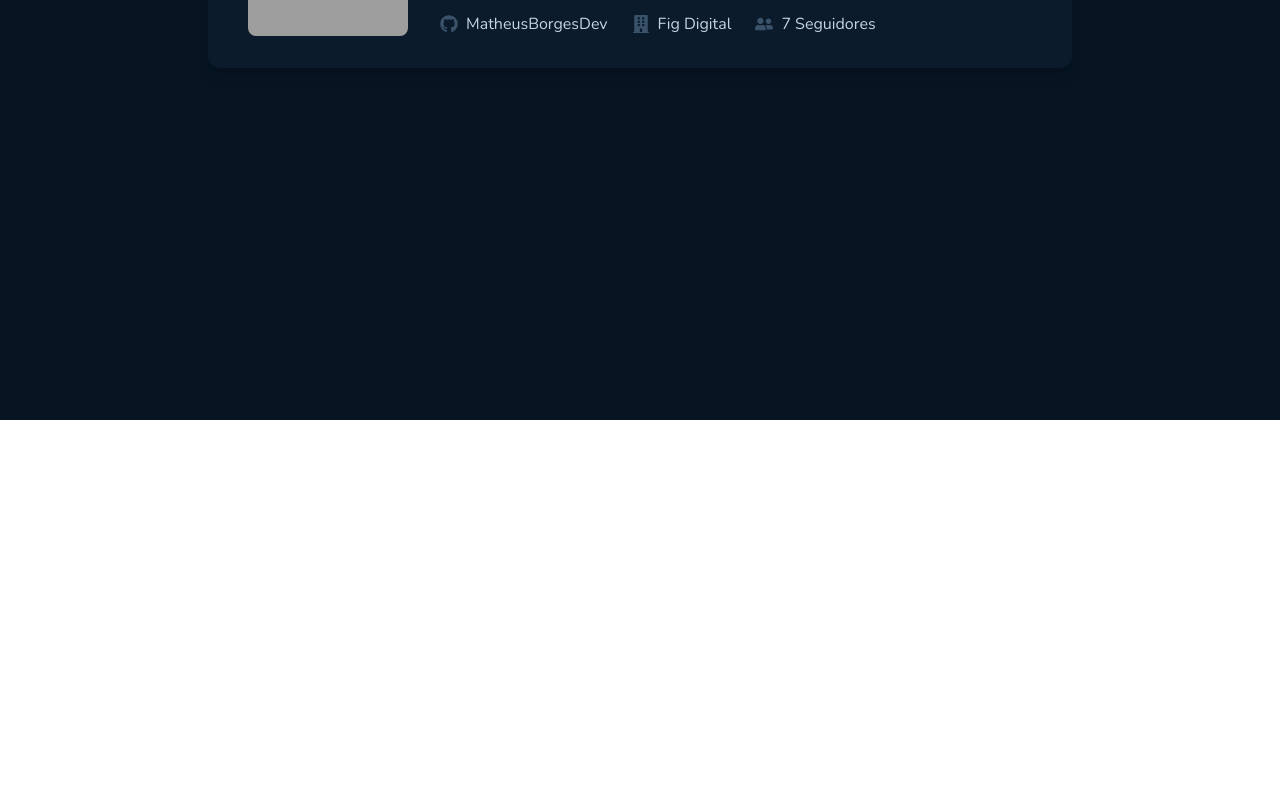
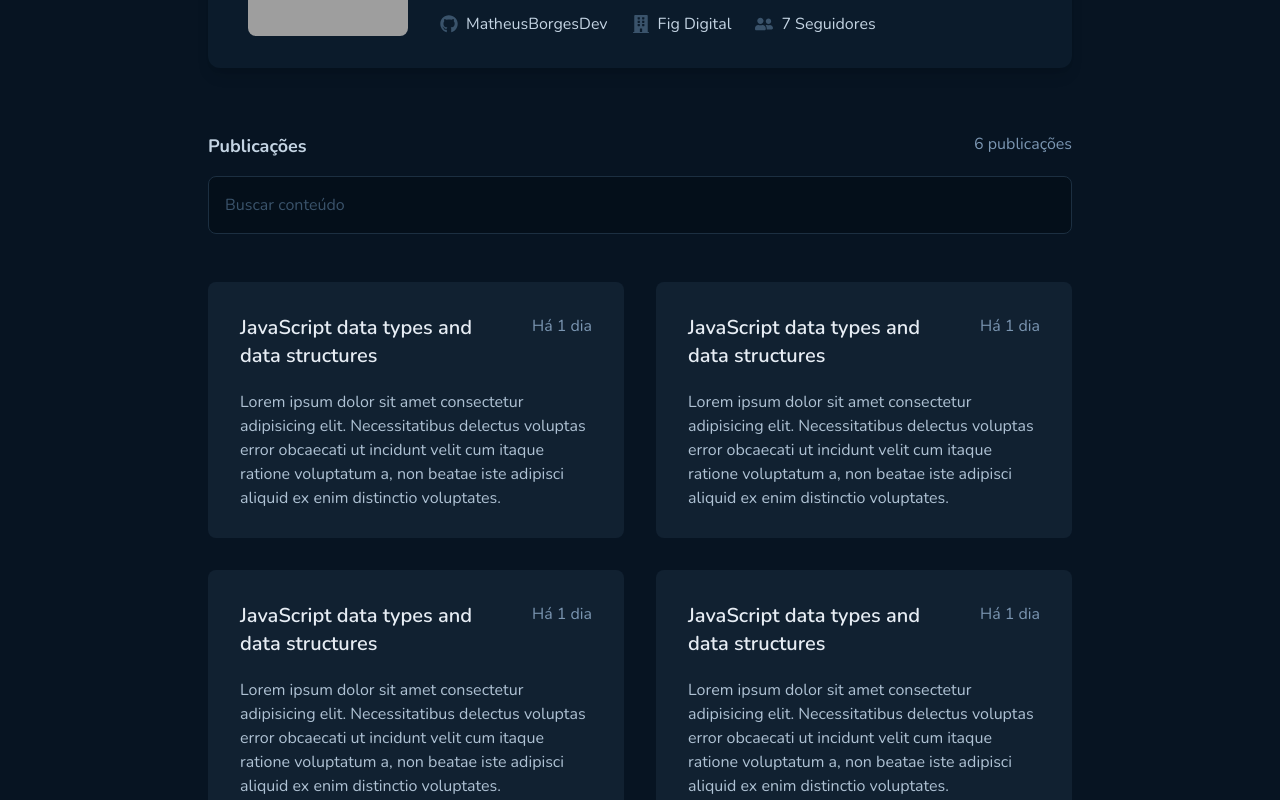
Before and after one commit to MatheusBorgesDev/git-blog, a React (Vite) app: page / in a window 1280 px wide. Shown: the part 380-1180 px from the top of the page. Before the commit the page ends 800 px from the top, so only its background shows below. Built offline with nearby package versions, Linux system fonts and the light colour scheme; grey boxes are pictures that could not be loaded.

Commit message:
feat: :sparkles: add post card component and finish home page style

```diff
--- /dev/null
+++ b/src/components/post-card.tsx
@@ -0,0 +1,22 @@
+export function PostCard() {
+  return (
+    <div className="flex h-64 w-full flex-col gap-5 rounded-lg bg-basePost p-8">
+      <div className="flex gap-4">
+        <h3 className="text-xl font-semibold text-baseTitle">
+          JavaScript data types and data structures
+        </h3>
+        <span className="text-nowrap text-baseSpan">Há 1 dia</span>
+      </div>
+
+      <p className="overflow-hidden text-ellipsis text-baseText">
+        Lorem ipsum dolor sit amet consectetur adipisicing elit. Necessitatibus
+        delectus voluptas error obcaecati ut incidunt velit cum itaque ratione
+        voluptatum a, non beatae iste adipisci aliquid ex enim distinctio
+        voluptates. Loremasdasdasdasdasd ipsum dolor sit, amet consectetur
+        adipisicing elit. Laudantium dolores libero minus amet delectus ut aut
+        obcaecati quaerat? Deserunt qui temporibus molestiae, enim cupiditate ab
+        blanditiis necessitatibus recusandae itaque mollitia!
+      </p>
+    </div>
+  );
+}
--- a/src/pages/App.tsx
+++ b/src/pages/App.tsx
@@ -1,9 +1,36 @@
+import { PostCard } from "../components/post-card";
 import { Profile } from "../components/profile";
 
 export default function App() {
   return (
-    <main className="mx-auto flex w-[54rem] justify-center">
+    <main className="mx-auto flex w-[54rem] flex-col justify-center">
       <Profile />
+
+      <div className="mt-16 flex flex-col gap-12">
+        <div>
+          <div className="flex w-full justify-between">
+            <h2 className="text-lg font-bold text-baseSubtitle">Publicações</h2>
+            <span className="text-baseSpan">6 publicações</span>
+          </div>
+
+          <form action="">
+            <input
+              type="text"
+              className="mt-4 w-full rounded-lg border border-baseBorder bg-baseInput p-4 text-baseText placeholder:text-baseLabel"
+              placeholder="Buscar conteúdo"
+            />
+          </form>
+        </div>
+
+        <div className="grid grid-cols-2 gap-8">
+          <PostCard />
+          <PostCard />
+          <PostCard />
+          <PostCard />
+          <PostCard />
+          <PostCard />
+        </div>
+      </div>
     </main>
   );
 }
```
